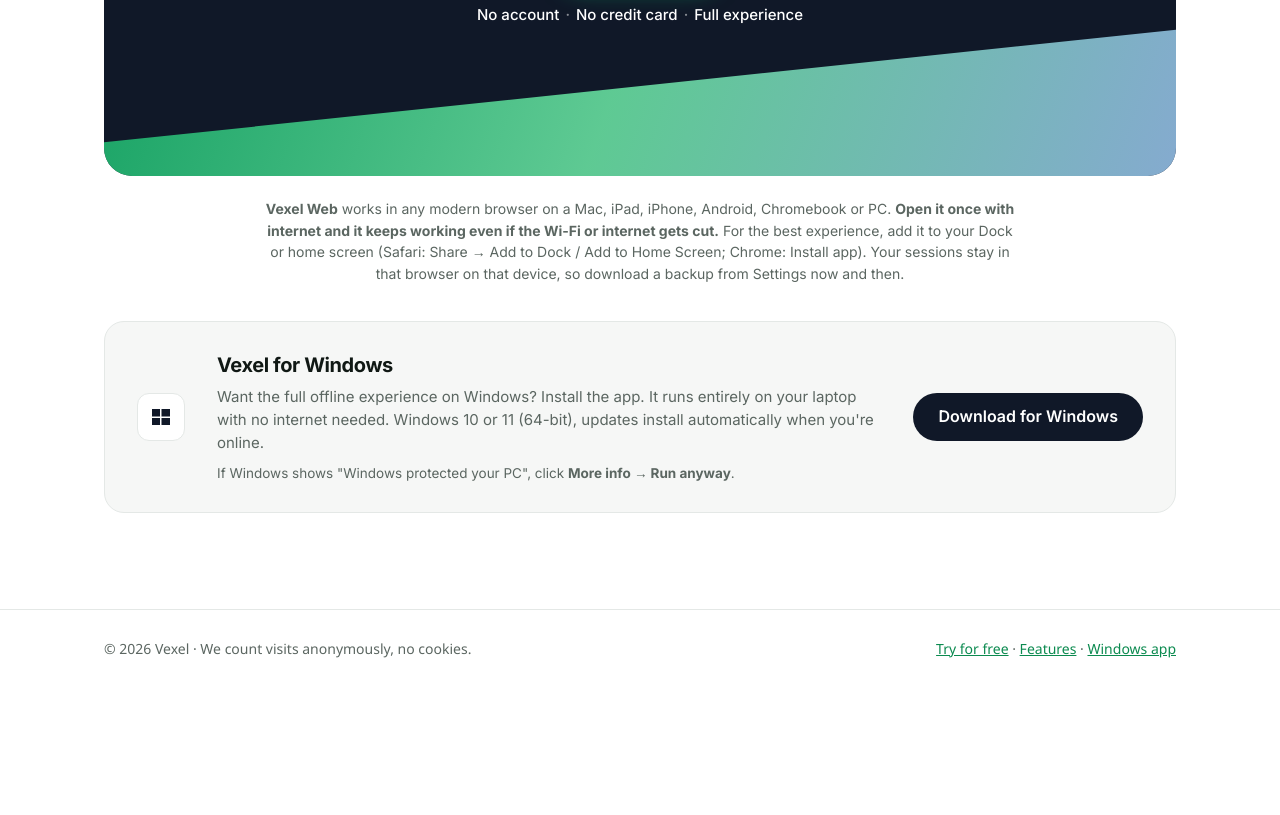
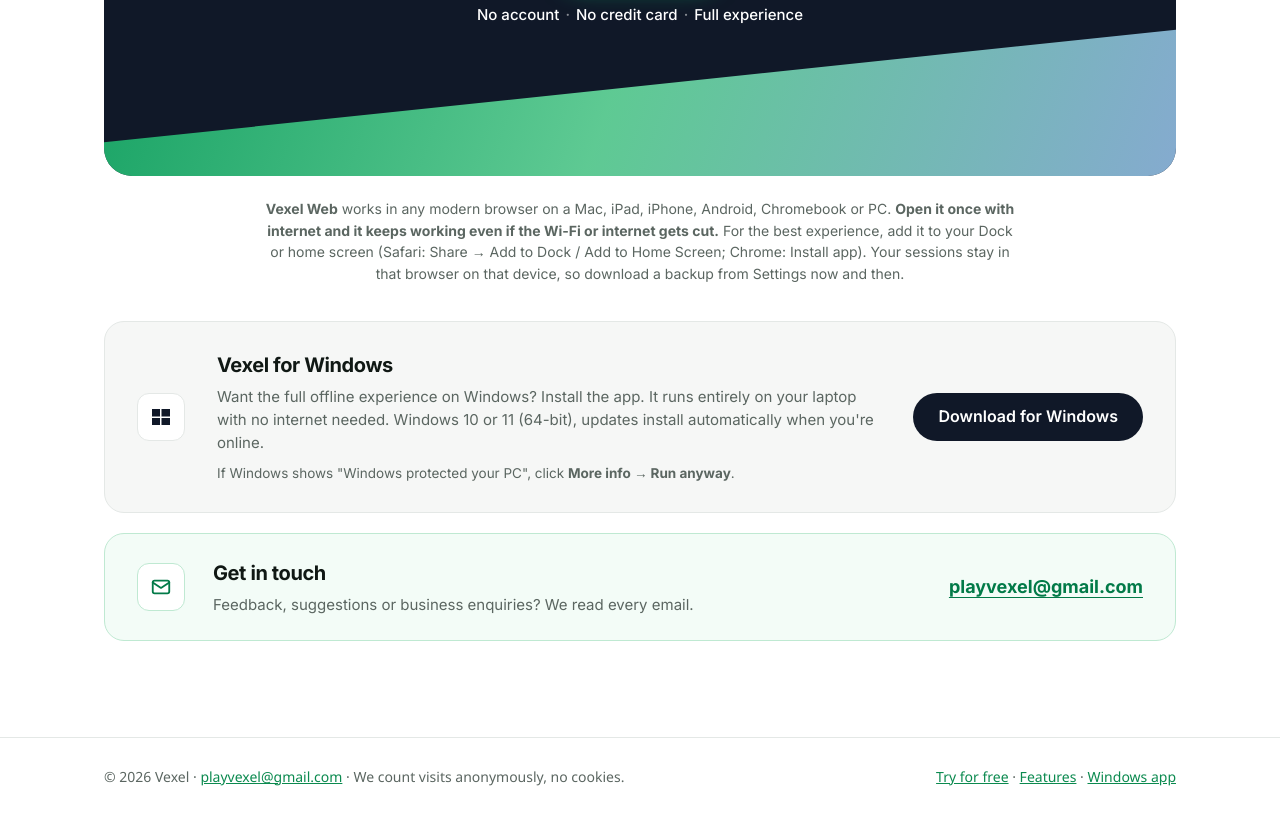
Before and after one commit to clisdan/vexel-releases, a plain HTML site: page index.html in a window 1280 px wide. Shown: the part 7254-8069 px from the top of the page. Before the commit the page ends 7941 px from the top, so only its background shows below. Drawn offline with Linux system fonts and the light colour scheme.

Commit message:
Website: add contact email (playvexel@gmail.com) at the end of the page and in the footer
Co-Authored-By: Claude Opus 5.5 <noreply@anthropic.com>
Claude-Session: https://claude.ai/code/session_01W5QrvRHCusayoxaL2wyyZZ

```diff
--- a/index.html
+++ b/index.html
@@ -194,6 +194,14 @@
   .gx .btn.dark{background:#101828;color:#fff;border-radius:999px;min-height:48px;padding:0 24px}
   .gx .btn.dark:hover{background:#1d2939}
   @media (max-width:900px){.gx{padding:64px 0}.gx .final{padding:56px 22px 130px}.gx .win{padding:24px}.gx .win .btn{width:100%;justify-content:center}}
+  .gx .reach{display:flex;flex-wrap:wrap;align-items:center;gap:16px 28px;margin-top:20px;padding:24px 32px;border-radius:20px;border:1px solid #bfe9d2;background:#f3fcf7}
+  .gx .reach .ci{width:48px;height:48px;border-radius:12px;background:#fff;border:1px solid #bfe9d2;display:grid;place-items:center;flex:none}
+  .gx .reach .t{flex:1 1 300px}
+  .gx .reach h3{margin:0;font-size:20px;letter-spacing:-.02em}
+  .gx .reach p{margin:4px 0 0;color:var(--muted);font-size:15px}
+  .gx .reach .mail{font-size:18px;font-weight:700;color:#027a48;text-decoration:underline;text-underline-offset:4px;word-break:break-all}
+  .gx .reach .mail:hover{color:#039855}
+  @media (max-width:900px){.gx .reach{padding:22px}}
 </style>
 </head>
 <body>
@@ -403,13 +411,22 @@
         </div>
         <a class="btn dark" href="https://github.com/clisdan/vexel-releases/releases/latest" data-goatcounter-click="download-windows" data-goatcounter-title="Download for Windows">Download for Windows</a>
       </div>
+
+      <div class="reach">
+        <div class="ci"><svg width="22" height="22" viewBox="0 0 24 24" fill="none" stroke="#027a48" stroke-width="2" stroke-linecap="round" stroke-linejoin="round" aria-hidden="true"><rect x="3" y="5" width="18" height="14" rx="2"/><path d="M3 7l9 6 9-6"/></svg></div>
+        <div class="t">
+          <h3>Get in touch</h3>
+          <p>Feedback, suggestions or business enquiries? We read every email.</p>
+        </div>
+        <a class="mail" href="mailto:playvexel@gmail.com" data-goatcounter-click="email" data-goatcounter-title="Email playvexel@gmail.com">playvexel@gmail.com</a>
+      </div>
     </div>
   </section>
 </main>
 
 <footer>
   <div class="wrap">
-    <span>© 2026 Vexel · We count visits anonymously, no cookies.</span>
+    <span>© 2026 Vexel · <a href="mailto:playvexel@gmail.com">playvexel@gmail.com</a> · We count visits anonymously, no cookies.</span>
     <span><a href="app/">Try for free</a> · <a href="#features">Features</a> · <a href="https://github.com/clisdan/vexel-releases/releases/latest">Windows app</a></span>
   </div>
 </footer>
```
